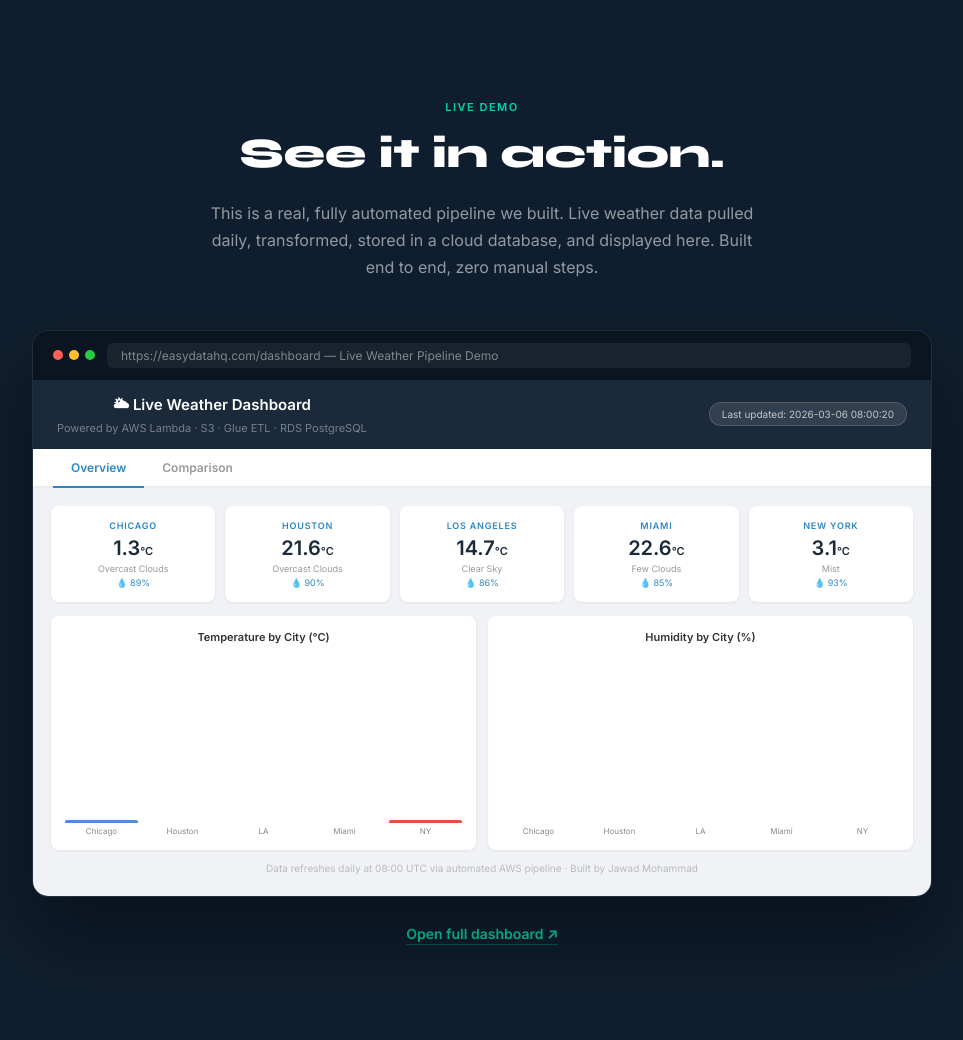
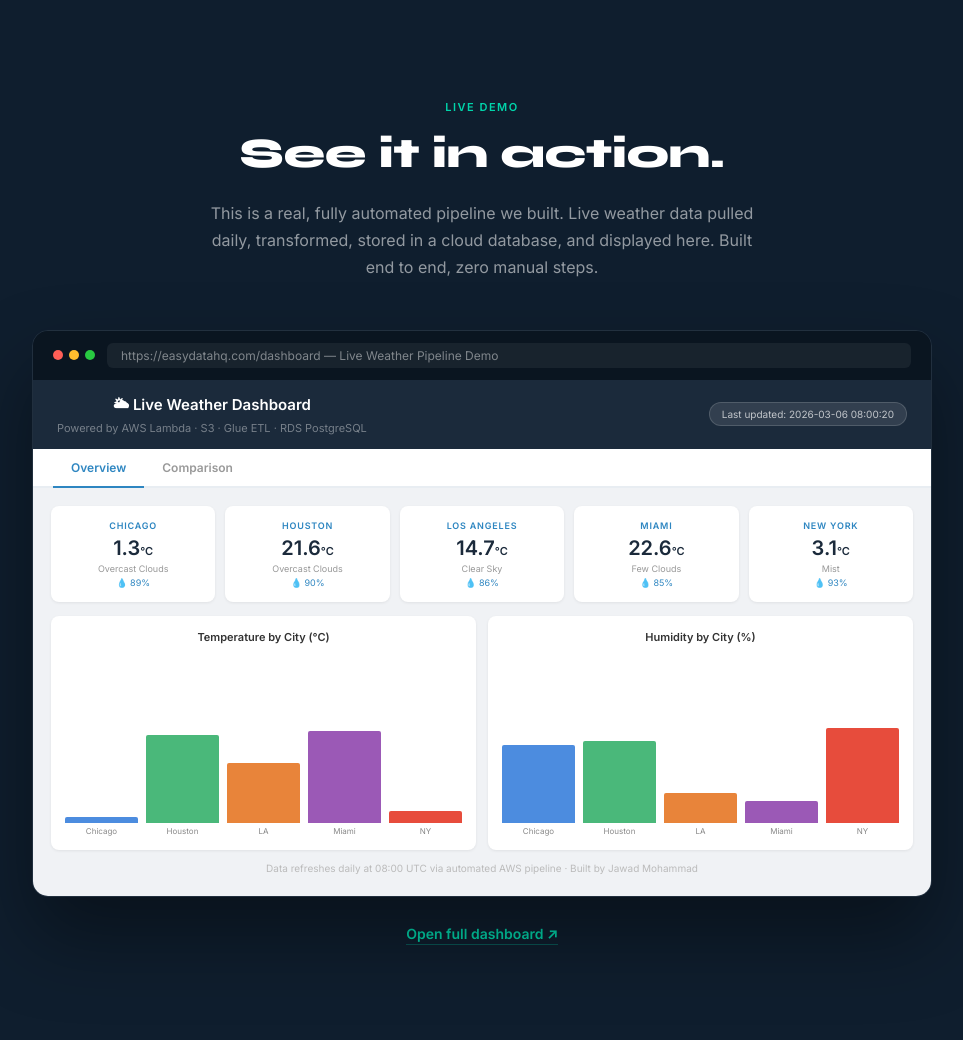
Before and after one commit to Mjawwad7/weather-app, a Flask app: page / in a window 1280 px wide. Shown: the part 3410-4450 px from the top of the page, without its empty margins (158-1121 px from the left). Run offline with Flask 3, Linux system fonts and the light colour scheme; some libraries are stand-ins or nearby versions.

Commit message:
Update temperature and humidity display styles

```diff
--- a/templates/landing.html
+++ b/templates/landing.html
@@ -382,21 +382,21 @@
             <div style="background:#fff;border-radius:8px;padding:14px;box-shadow:0 1px 3px rgba(0,0,0,0.07);">
               <div style="font-size:11px;font-weight:600;color:#333;margin-bottom:12px;">Temperature by City (&#176;C)</div>
               <div style="display:flex;align-items:flex-end;gap:8px;height:180px;">
-                <div style="flex:1;display:flex;flex-direction:column;align-items:center;gap:3px;"><div style="width:100%;background:#4c8cdf;border-radius:2px 2px 0 0;height:6%;min-height:3px;"></div><span style="font-size:8px;color:#888;">Chicago</span></div>
-                <div style="flex:1;display:flex;flex-direction:column;align-items:center;gap:3px;"><div style="width:100%;background:#4ab87a;border-radius:2px 2px 0 0;height:88%;"></div><span style="font-size:8px;color:#888;">Houston</span></div>
-                <div style="flex:1;display:flex;flex-direction:column;align-items:center;gap:3px;"><div style="width:100%;background:#e8843a;border-radius:2px 2px 0 0;height:60%;"></div><span style="font-size:8px;color:#888;">LA</span></div>
-                <div style="flex:1;display:flex;flex-direction:column;align-items:center;gap:3px;"><div style="width:100%;background:#9b59b6;border-radius:2px 2px 0 0;height:92%;"></div><span style="font-size:8px;color:#888;">Miami</span></div>
-                <div style="flex:1;display:flex;flex-direction:column;align-items:center;gap:3px;"><div style="width:100%;background:#e74c3c;border-radius:2px 2px 0 0;height:12%;min-height:3px;"></div><span style="font-size:8px;color:#888;">NY</span></div>
+                <div style="flex:1;display:flex;flex-direction:column;align-items:center;gap:3px;"><div style="width:100%;background:#4c8cdf;border-radius:2px 2px 0 0;height:6px;min-height:3px;"></div><span style="font-size:8px;color:#888;">Chicago</span></div>
+                <div style="flex:1;display:flex;flex-direction:column;align-items:center;gap:3px;"><div style="width:100%;background:#4ab87a;border-radius:2px 2px 0 0;height:88px;"></div><span style="font-size:8px;color:#888;">Houston</span></div>
+                <div style="flex:1;display:flex;flex-direction:column;align-items:center;gap:3px;"><div style="width:100%;background:#e8843a;border-radius:2px 2px 0 0;height:60px;"></div><span style="font-size:8px;color:#888;">LA</span></div>
+                <div style="flex:1;display:flex;flex-direction:column;align-items:center;gap:3px;"><div style="width:100%;background:#9b59b6;border-radius:2px 2px 0 0;height:92px;"></div><span style="font-size:8px;color:#888;">Miami</span></div>
+                <div style="flex:1;display:flex;flex-direction:column;align-items:center;gap:3px;"><div style="width:100%;background:#e74c3c;border-radius:2px 2px 0 0;height:12px;min-height:3px;"></div><span style="font-size:8px;color:#888;">NY</span></div>
               </div>
             </div>
             <div style="background:#fff;border-radius:8px;padding:14px;box-shadow:0 1px 3px rgba(0,0,0,0.07);">
               <div style="font-size:11px;font-weight:600;color:#333;margin-bottom:12px;">Humidity by City (%)</div>
               <div style="display:flex;align-items:flex-end;gap:8px;height:180px;">
-                <div style="flex:1;display:flex;flex-direction:column;align-items:center;gap:3px;"><div style="width:100%;background:#4c8cdf;border-radius:2px 2px 0 0;height:78%;"></div><span style="font-size:8px;color:#888;">Chicago</span></div>
-                <div style="flex:1;display:flex;flex-direction:column;align-items:center;gap:3px;"><div style="width:100%;background:#4ab87a;border-radius:2px 2px 0 0;height:82%;"></div><span style="font-size:8px;color:#888;">Houston</span></div>
-                <div style="flex:1;display:flex;flex-direction:column;align-items:center;gap:3px;"><div style="width:100%;background:#e8843a;border-radius:2px 2px 0 0;height:30%;"></div><span style="font-size:8px;color:#888;">LA</span></div>
-                <div style="flex:1;display:flex;flex-direction:column;align-items:center;gap:3px;"><div style="width:100%;background:#9b59b6;border-radius:2px 2px 0 0;height:22%;"></div><span style="font-size:8px;color:#888;">Miami</span></div>
-                <div style="flex:1;display:flex;flex-direction:column;align-items:center;gap:3px;"><div style="width:100%;background:#e74c3c;border-radius:2px 2px 0 0;height:95%;"></div><span style="font-size:8px;color:#888;">NY</span></div>
+                <div style="flex:1;display:flex;flex-direction:column;align-items:center;gap:3px;"><div style="width:100%;background:#4c8cdf;border-radius:2px 2px 0 0;height:78px;"></div><span style="font-size:8px;color:#888;">Chicago</span></div>
+                <div style="flex:1;display:flex;flex-direction:column;align-items:center;gap:3px;"><div style="width:100%;background:#4ab87a;border-radius:2px 2px 0 0;height:82px;"></div><span style="font-size:8px;color:#888;">Houston</span></div>
+                <div style="flex:1;display:flex;flex-direction:column;align-items:center;gap:3px;"><div style="width:100%;background:#e8843a;border-radius:2px 2px 0 0;height:30px;"></div><span style="font-size:8px;color:#888;">LA</span></div>
+                <div style="flex:1;display:flex;flex-direction:column;align-items:center;gap:3px;"><div style="width:100%;background:#9b59b6;border-radius:2px 2px 0 0;height:22px;"></div><span style="font-size:8px;color:#888;">Miami</span></div>
+                <div style="flex:1;display:flex;flex-direction:column;align-items:center;gap:3px;"><div style="width:100%;background:#e74c3c;border-radius:2px 2px 0 0;height:95px;"></div><span style="font-size:8px;color:#888;">NY</span></div>
               </div>
             </div>
           </div>
@@ -428,10 +428,10 @@
           <div style="background:#fff;border-radius:8px;padding:14px;box-shadow:0 1px 3px rgba(0,0,0,0.07);">
             <div style="font-size:11px;font-weight:600;color:#333;margin-bottom:12px;">Wind Speed Comparison (m/s)</div>
             <div style="display:flex;align-items:flex-end;gap:14px;height:70px;">
-              <div style="flex:1;display:flex;flex-direction:column;align-items:center;gap:3px;"><div style="width:100%;background:#4c8cdf;border-radius:2px 2px 0 0;height:74%;"></div><span style="font-size:9px;color:#888;">Chicago</span></div>
-              <div style="flex:1;display:flex;flex-direction:column;align-items:center;gap:3px;"><div style="width:100%;background:#4ab87a;border-radius:2px 2px 0 0;height:50%;"></div><span style="font-size:9px;color:#888;">Houston</span></div>
-              <div style="flex:1;display:flex;flex-direction:column;align-items:center;gap:3px;"><div style="width:100%;background:#e8843a;border-radius:2px 2px 0 0;height:40%;"></div><span style="font-size:9px;color:#888;">LA</span></div>
-              <div style="flex:1;display:flex;flex-direction:column;align-items:center;gap:3px;"><div style="width:100%;background:#9b59b6;border-radius:2px 2px 0 0;height:82%;"></div><span style="font-size:9px;color:#888;">Miami</span></div>
+              <div style="flex:1;display:flex;flex-direction:column;align-items:center;gap:3px;"><div style="width:100%;background:#4c8cdf;border-radius:2px 2px 0 0;height:74px;"></div><span style="font-size:9px;color:#888;">Chicago</span></div>
+              <div style="flex:1;display:flex;flex-direction:column;align-items:center;gap:3px;"><div style="width:100%;background:#4ab87a;border-radius:2px 2px 0 0;height:50px;"></div><span style="font-size:9px;color:#888;">Houston</span></div>
+              <div style="flex:1;display:flex;flex-direction:column;align-items:center;gap:3px;"><div style="width:100%;background:#e8843a;border-radius:2px 2px 0 0;height:40px;"></div><span style="font-size:9px;color:#888;">LA</span></div>
+              <div style="flex:1;display:flex;flex-direction:column;align-items:center;gap:3px;"><div style="width:100%;background:#9b59b6;border-radius:2px 2px 0 0;height:82px;"></div><span style="font-size:9px;color:#888;">Miami</span></div>
             </div>
           </div>
           <div style="text-align:center;font-size:10px;color:#bbb;margin-top:12px;padding-bottom:4px;">Data refreshes daily at 08:00 UTC via automated AWS pipeline &middot; Built by Jawad Mohammad</div>
```
